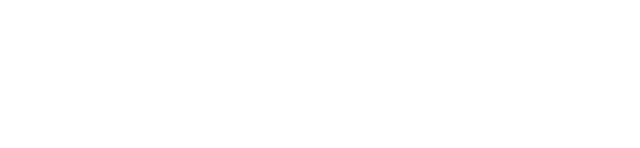
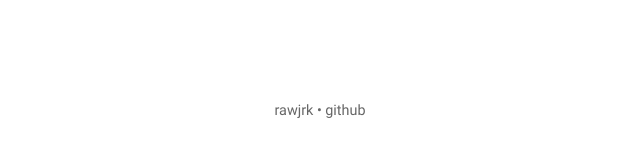
Before and after one commit to rawjrk/num-sys-converter, a React app: page / in a window 1280 px wide. Shown: the part 649-797 px from the top of the page, without its empty margins (320-960 px from the left). Built offline with nearby package versions, Linux system fonts and the light colour scheme.

Commit message:
added footer to layout

```diff
--- a/src/App.js
+++ b/src/App.js
@@ -1,5 +1,6 @@
 import GlobalStyle from "./styles/GlobalStyle";
 import Converter from "./components/Converter";
+import { Footer, Link } from "./components/Footer";
 
 const options = [
   { title: "Binary [base-2]", value: 2 },
@@ -13,6 +14,9 @@
     <>
       <GlobalStyle />
       <Converter options={options} />
+      <Footer>
+        rawjrk &bull; <Link href="https://github.com/rawjrk">github</Link>
+      </Footer>
     </>
   );
 }
--- /dev/null
+++ b/src/components/Footer/Footer.js
@@ -0,0 +1,13 @@
+import styled from "styled-components";
+
+const Footer = styled.footer`
+  position: fixed;
+  bottom: 0;
+  padding: 2rem 0;
+  width: 100vw;
+  font-size: 0.9rem;
+  color: #666;
+  text-align: center;
+`;
+
+export default Footer;
--- /dev/null
+++ b/src/components/Footer/Link.js
@@ -0,0 +1,13 @@
+import styled from "styled-components";
+
+const Link = styled.a`
+  color: inherit;
+  text-decoration: none;
+
+  :hover {
+    color: #de0000;
+    text-decoration: underline;
+  }
+`;
+
+export default Link;
--- /dev/null
+++ b/src/components/Footer/index.js
@@ -0,0 +1,4 @@
+import Footer from "./Footer";
+import Link from "./Link";
+
+export { Footer, Link };
```
